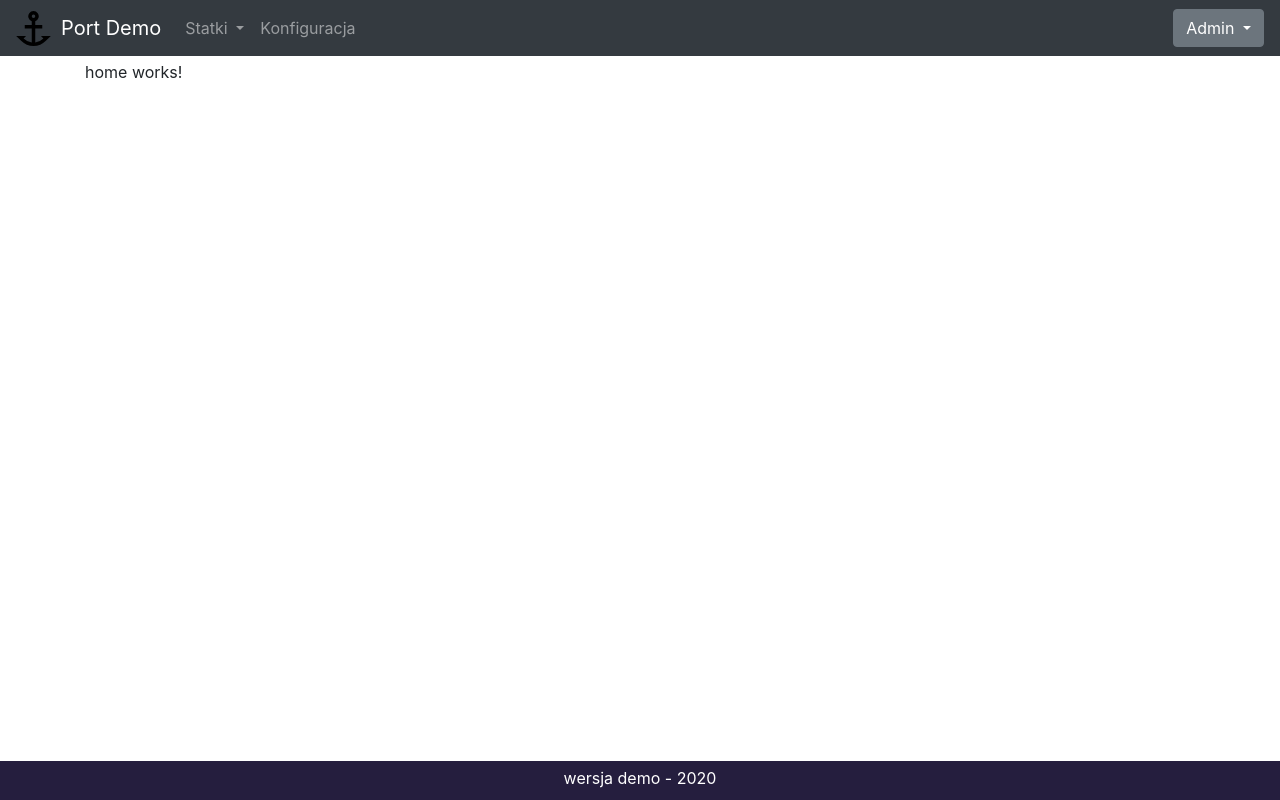
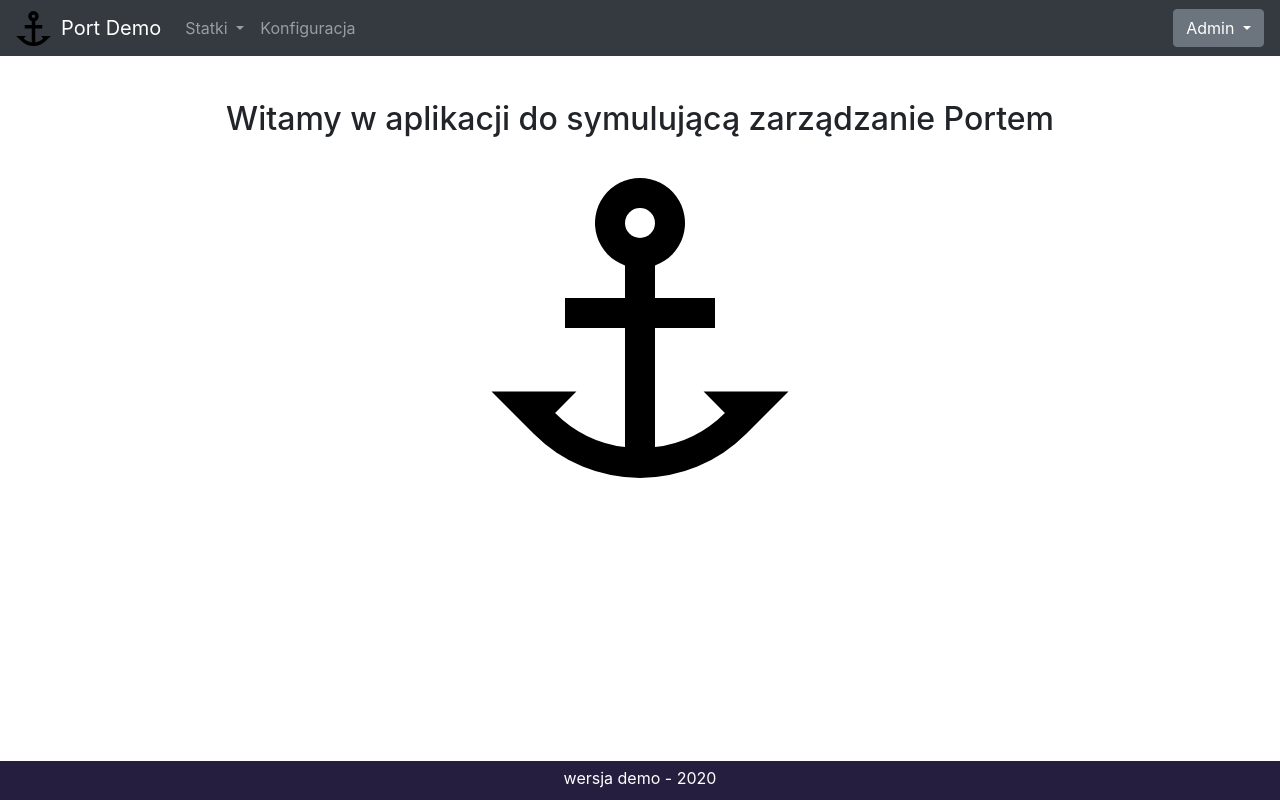
Before and after one commit to szczawinskik/port-front, an Angular app: page / in a window 1280 px wide. Built offline with nearby package versions, Linux system fonts and the light colour scheme.

Commit message:
home page

```diff
--- a/src/app/app.component.scss
+++ b/src/app/app.component.scss
@@ -1,4 +1,8 @@
 .container{
-    margin-top:60px;
+    position: absolute;
+    top:60px;
     margin-bottom: 25px;
+    margin: auto;
+    left:0;
+    right: 0;
 }
--- a/src/app/home/home.component.html
+++ b/src/app/home/home.component.html
@@ -1 +1,4 @@
-<p>home works!</p>
+<h2>
+    Witamy w aplikacji do symulującą zarządzanie Portem
+</h2>
+<img src="/assets/anchor.svg" class="home-image">
--- a/src/app/home/home.component.scss
+++ b/src/app/home/home.component.scss
@@ -0,0 +1,10 @@
+h2{
+    text-align: center;
+    margin-top: 40px;
+    margin-bottom: 40px;
+}
+.home-image{
+    margin: auto;
+    max-width: 300px;
+    display: block;
+}
```
